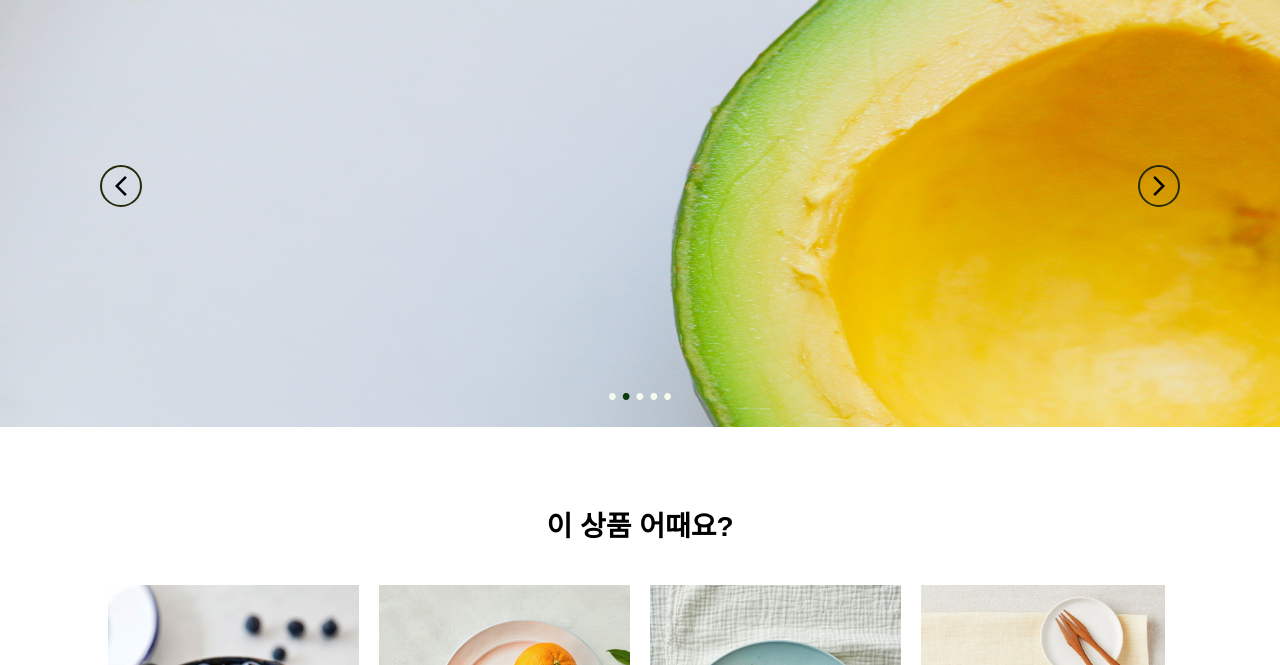
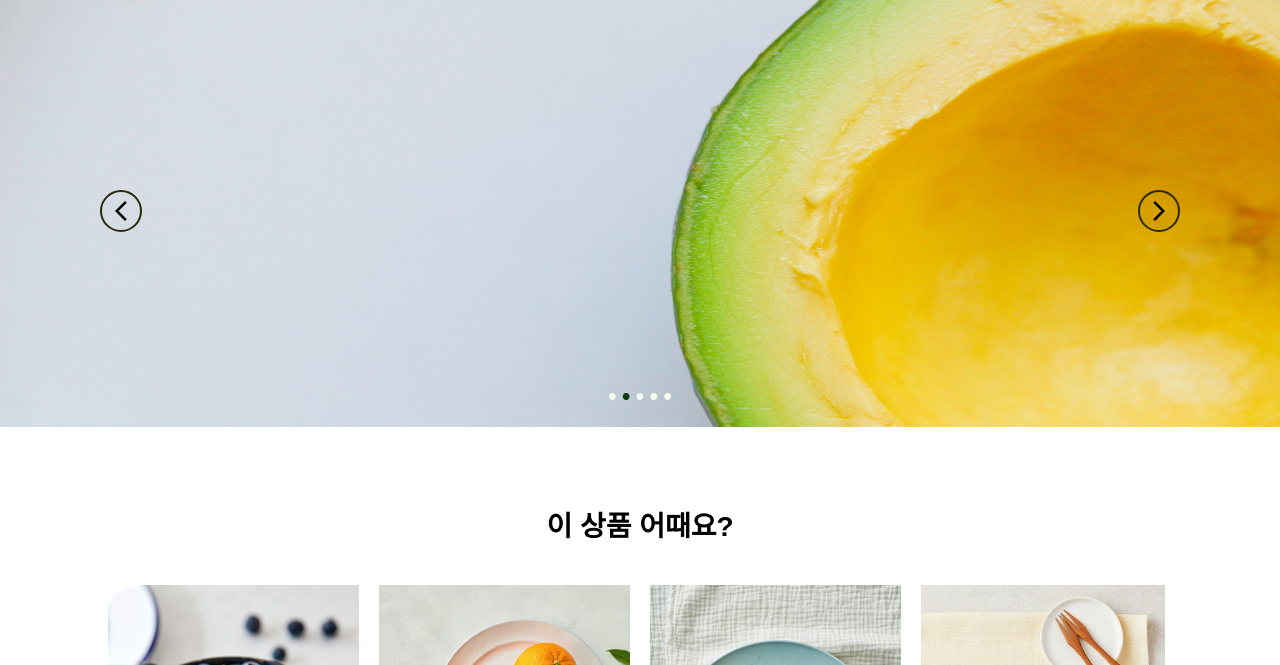
Before and after one commit to chogain/o2market-front, a website with bundled scripts: page src/pages/main/index.html in a window 1280 px wide. Shown: the part 135-800 px from the top of the page. Built offline with nearby package versions, Linux system fonts and the light colour scheme.

Commit message:
배너 prev, next 버튼 위치 변경

```diff
--- a/src/components/banner/banner.css
+++ b/src/components/banner/banner.css
@@ -48,7 +48,7 @@
   border: 2px solid #292a0a;
   border-radius: 50%;
   position: absolute;
-  top: 300px;
+  top: 325px;
   z-index: 1;
   cursor: pointer;
   outline: none;
```
